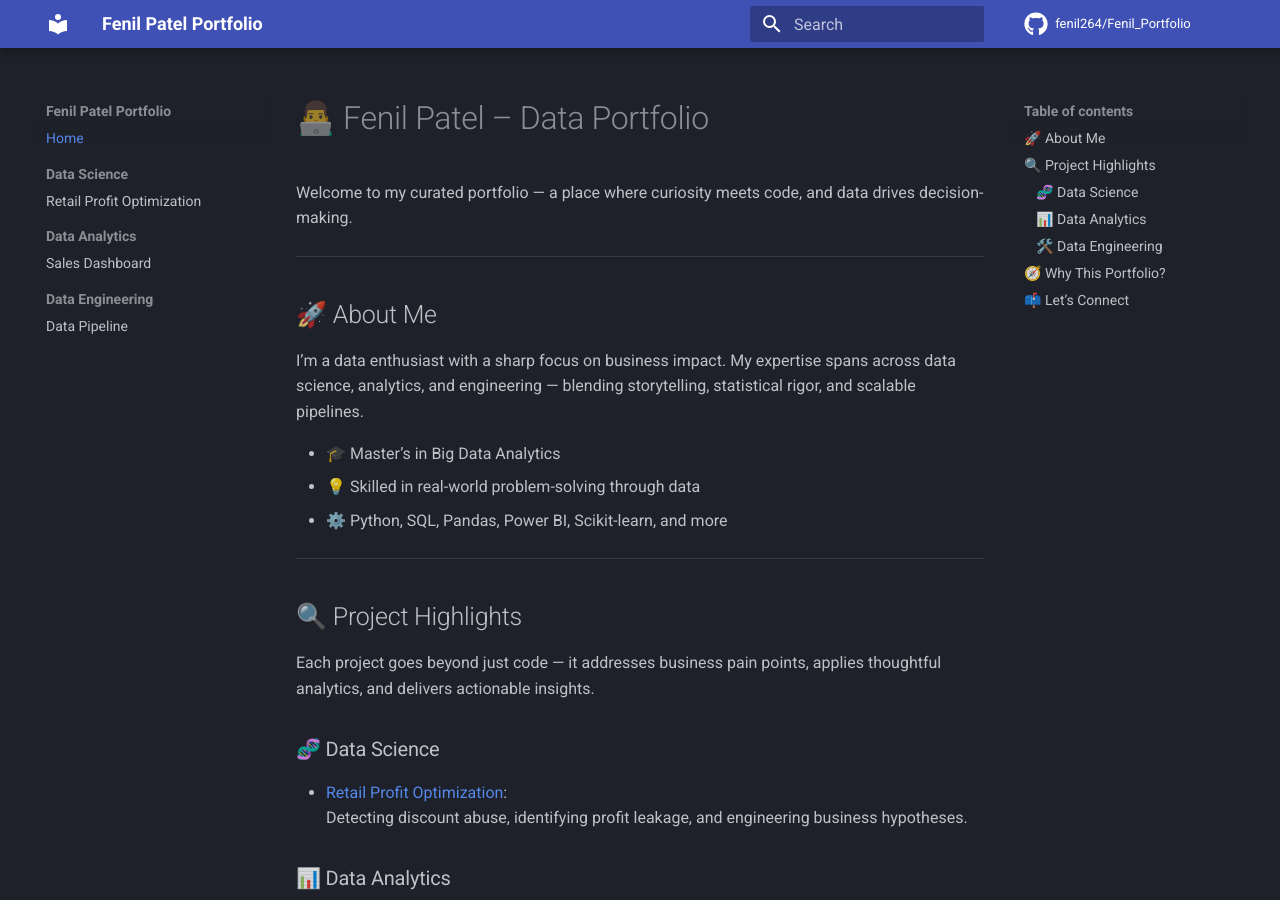
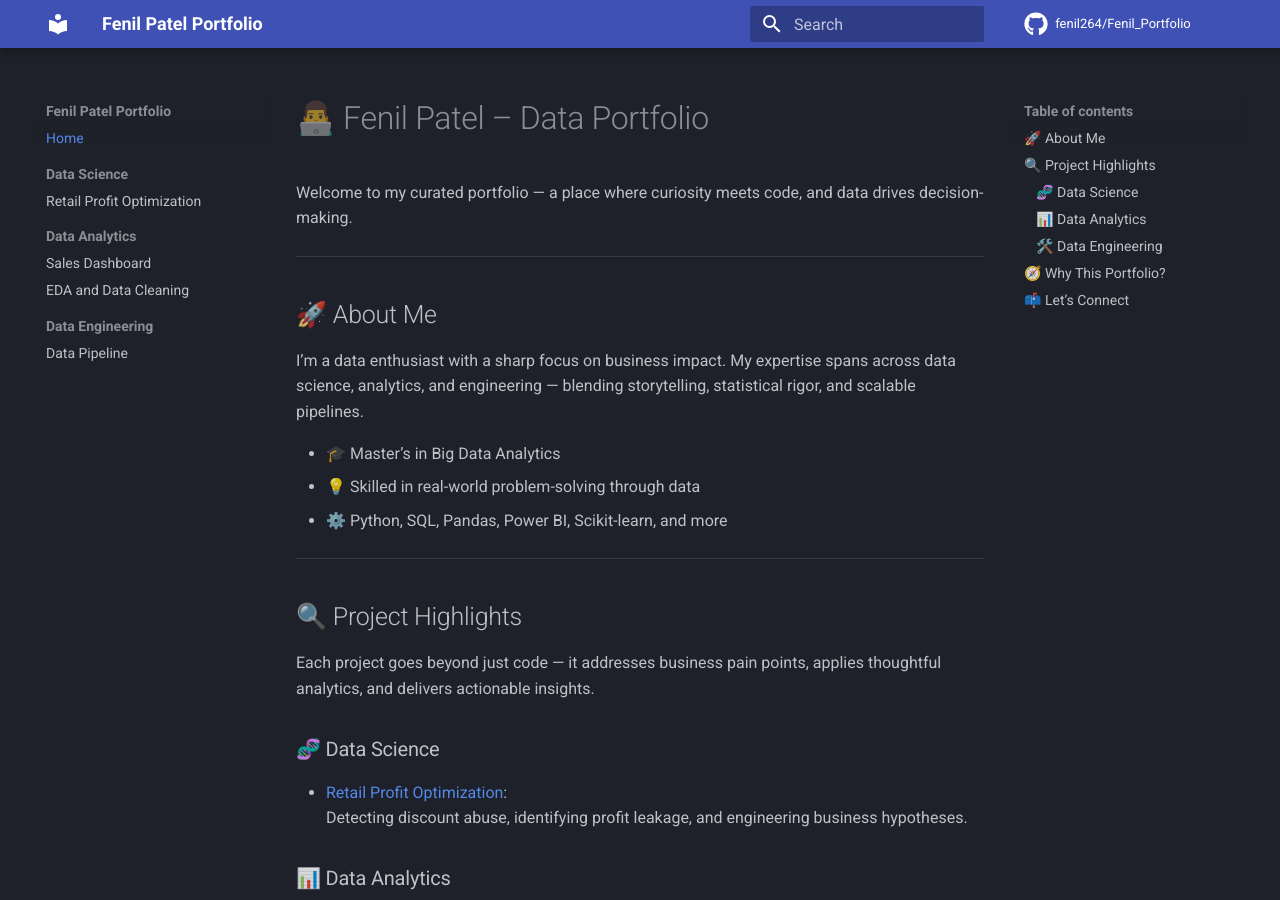
Before and after one commit to fenil264/Fenil_Portfolio, an MkDocs documentation site: the page built from docs/index.md, in a window 1280 px wide and 900 px high. Built offline with MkDocs 1.6.1 and Material for MkDocs 9.7.7, drawn with Linux system fonts in a browser that asks for light colours; comment, search, counter and statistics services are not loaded.

Commit message:
Add EDA and Data Cleaning project under Data Analytics

```diff
--- a/mkdocs.yml
+++ b/mkdocs.yml
@@ -27,15 +27,16 @@ theme:
     - search.suggest          # Typeahead search
     - search.highlight        # Highlight results
 
-# Navigation shown in sidebar only (no top tabs)
 nav:
   - Home: index.md
   - Data Science:
       - Retail Profit Optimization: ds/retail-profit.md
   - Data Analytics:
       - Sales Dashboard: da/sales-dashboard.md
+      - EDA and Data Cleaning: da/eda-cleaning.md
   - Data Engineering:
       - Data Pipeline: de/data-pipeline.md
+
 
 # GitHub Repository Link
 repo_url: https://github.com/fenil264/Fenil_Portfolio
```
Also changed, not shown: site/404.html, site/da/eda-cleaning.md (added), site/da/sales-dashboard/index.html, site/de/data-pipeline/index.html, site/ds/retail-profit/index.html, site/index.html, site/styles/extra.css.txt (added).
